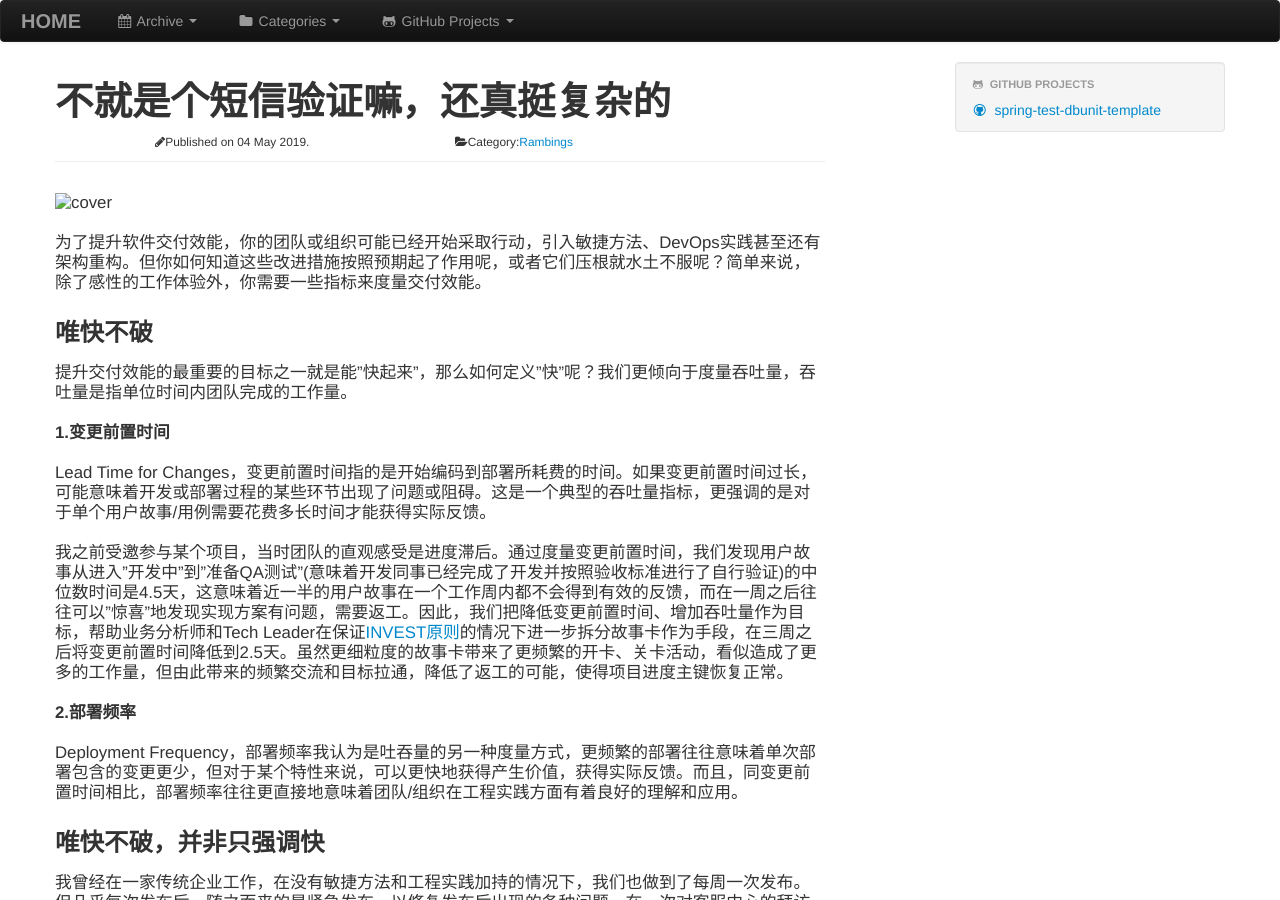
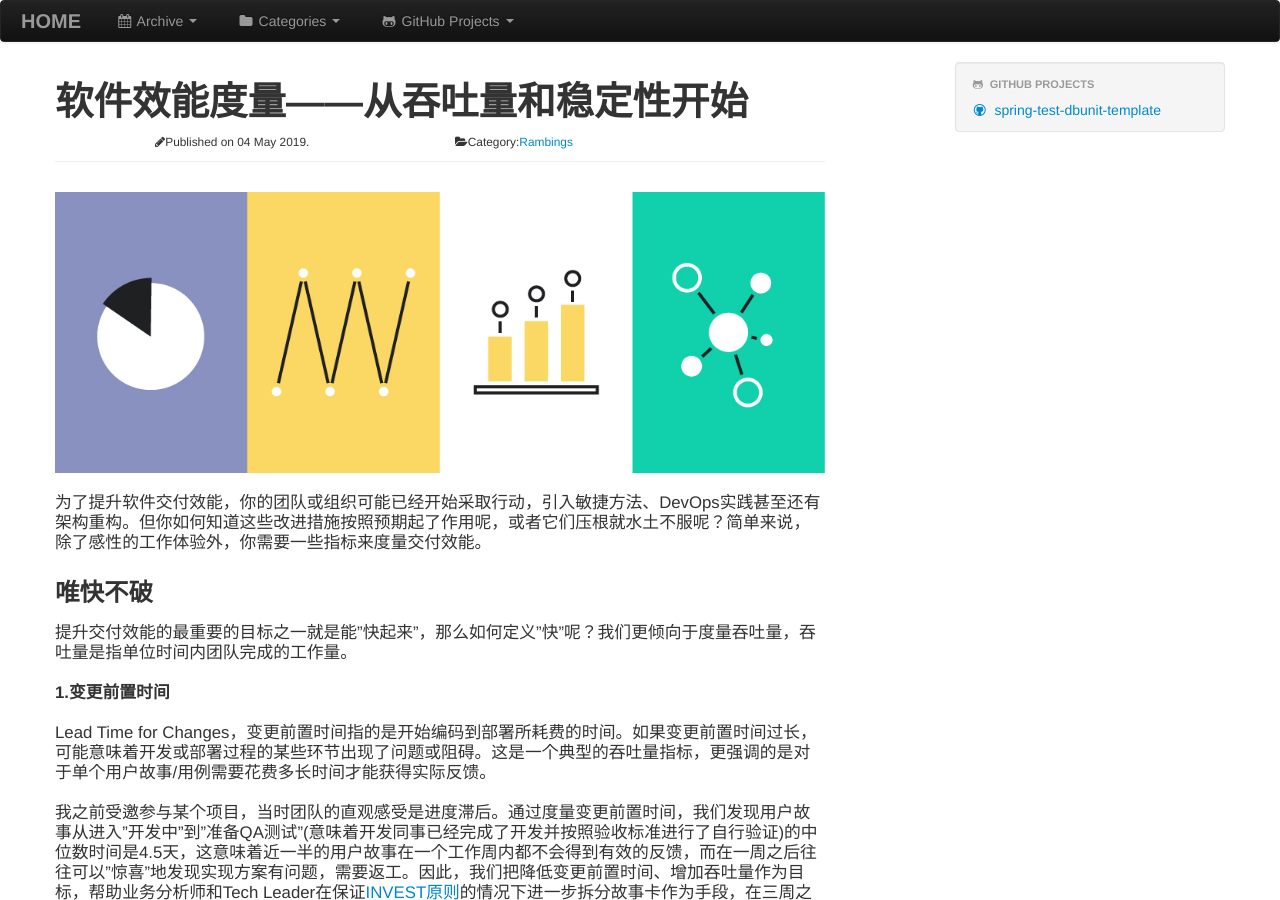
Before and after one commit to Hippoom/hippoom.github.com, a Jekyll site: the page built from _posts/2019-05-04-delivery-measurement.md, in a window 1280 px wide and 900 px high. Built offline with Jekyll 4.4.1, drawn with Linux system fonts in a browser that asks for light colours; comment, search, counter and statistics services are not loaded.

Commit message:
Fix title and images

```diff
--- a/_posts/2019-05-04-delivery-measurement.md
+++ b/_posts/2019-05-04-delivery-measurement.md
@@ -1,12 +1,12 @@
 ---
-title:  不就是个短信验证嘛，还真挺复杂的
+title:  软件效能度量——从吞吐量和稳定性开始
 category: rambings
 layout: post
 
 
 ---
 
-![cover](/images/4-key-metrics/cover.png)
+![cover](/images/4-key-metrics/cover.jpg)
 
 
 
```
